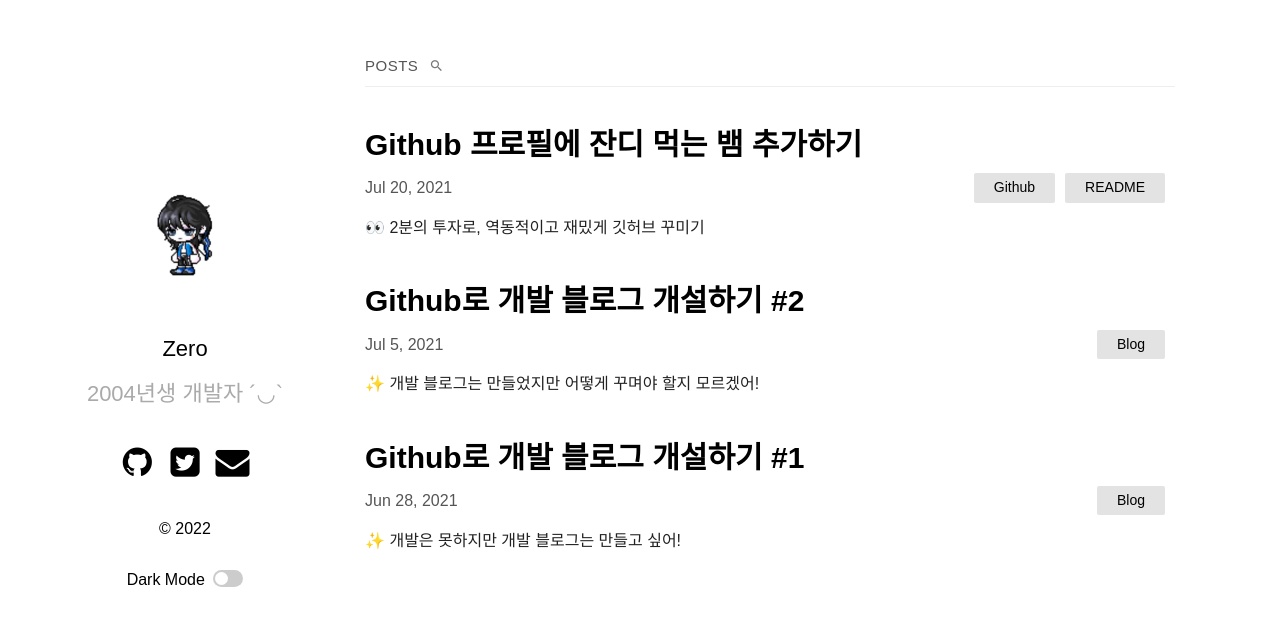
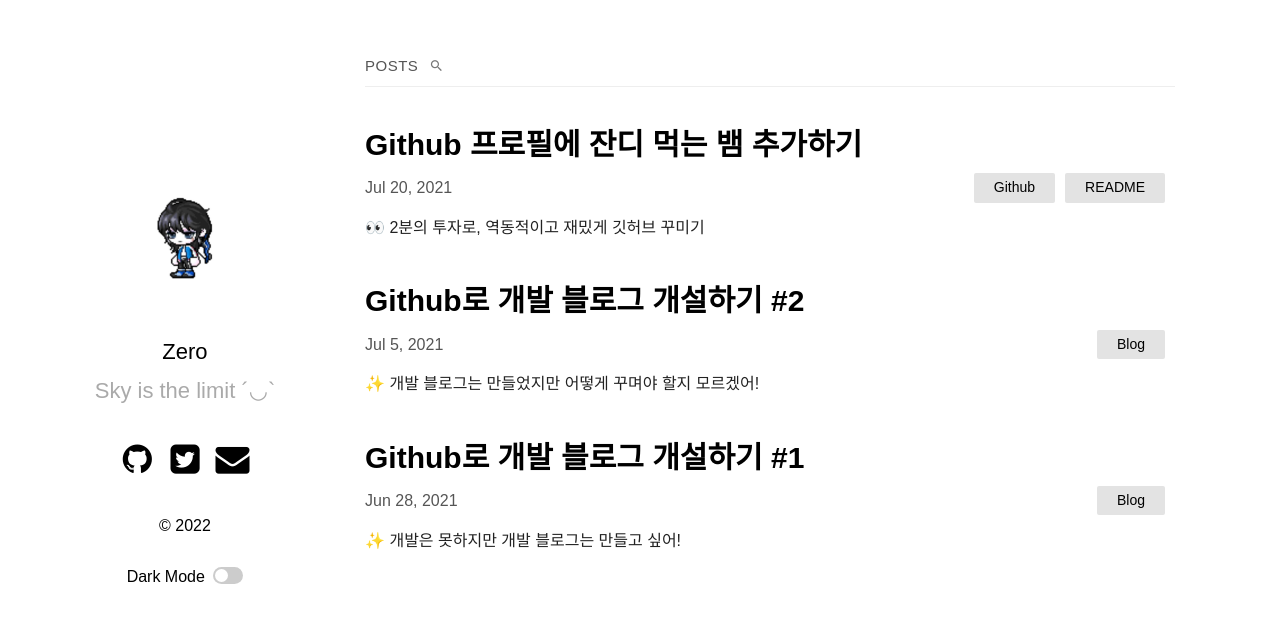
Before and after one commit to 6h15m/zero-time, a Jekyll site: the page built from index.md, in a window 1280 px wide. Shown: the top 626 px of the page. Built offline with Jekyll 4.4.1, drawn with Linux system fonts in a browser that asks for light colours; some web fonts are replaced.

```diff
--- a/_config.yml
+++ b/_config.yml
@@ -10,7 +10,7 @@
   sass_dir: _sass
 plainwhite:
   name: Zero
-  tagline: 2004년생 개발자 ´◡`
+  tagline: Sky is the limit ´◡`
   date_format: "%b %-d, %Y"
   sitemap: true # set to true to generate sitemap.xml content
   search: true # set to true to enable searchbar
```
Also changed, not shown: README.md, 1 other file.
